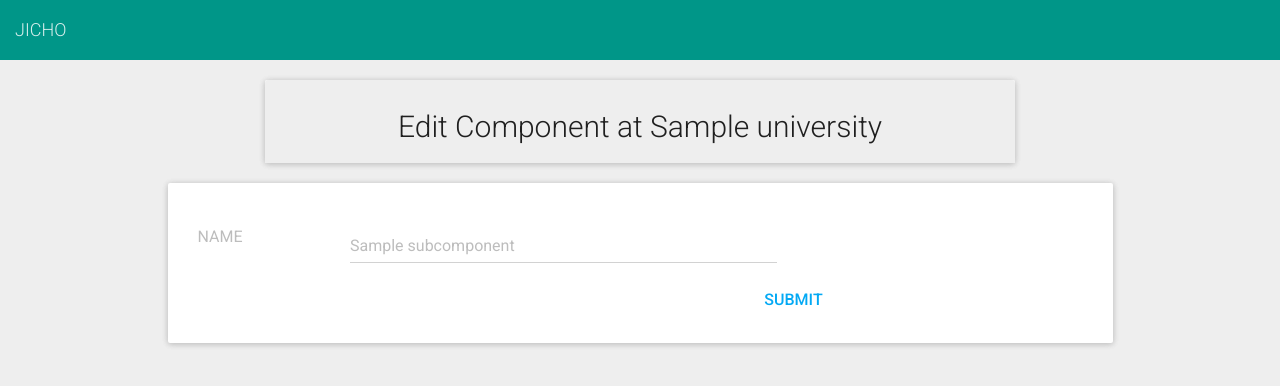
After one commit to lonac/eye, a Laravel app: page /universities/1/university_comp/1/university-subcomp/edit/1 in a window 1280 px wide. The commit adds this page. Shown: the top 386 px of the page. Run offline with Laravel 8, Linux system fonts and the light colour scheme; tables that the repository leaves empty hold one stand-in row (values such as "Sample post"); settings files or empty folders that the repository lacks are supplied; some libraries are stand-ins or nearby versions.

Commit message:
edition of subcomponent complete

```diff
--- a/app/Http/Controllers/UniverSubCompController.php
+++ b/app/Http/Controllers/UniverSubCompController.php
@@ -122,7 +122,7 @@ class UniverSubCompController extends Controller
 
         $uni_comp = $university->university_components()->where('id', $comp->id)->get();
 
-        $uni_subcomp = $comp->university_subcomponents()->where('university_components_id','$comp->id')->get();
+        $uni_subcomp = $comp->university_subcomponents()->where('university_components_id',$comp->id)->get();
 
 
         return view('university-subcomp.show',compact('university','uni_comp','uni_subcomp'));
@@ -134,9 +134,19 @@ class UniverSubCompController extends Controller
      * @param  int  $id
      * @return \Illuminate\Http\Response
      */
-    public function edit($id)
+    public function edit($id, $comp_id, $sub)
     {
-        //
+
+        $university = University::findOrFail($id);
+
+        $unicomp = UniversityComponents::findOrFail($comp_id);
+
+        $unisubcomp =UniversitySubcomponent::findOrFail($sub);
+
+        $subcomp = $unicomp->university_subcomponents()->where('id', $unisubcomp->id)->get();
+
+        return view('university-subcomp.edit',compact('university','unicomp','unisubcomp','subcomp'));
+
     }
 
     /**
@@ -146,9 +156,24 @@ class UniverSubCompController extends Controller
      * @param  int  $id
      * @return \Illuminate\Http\Response
      */
-    public function update(Request $request, $id)
+    public function update(Request $request, $id, $comp_id, $sub)
     {
-        //
+         $this->validate($request,[
+            'name'=>'required|max:100',
+            ]);
+        $university = University::findOrFail($id);
+
+        $unicomp = UniversityComponents::findOrFail($comp_id);
+
+        $uni_subcomp =UniversitySubcomponent::findOrFail($sub);
+        $uni_subcomp->university_components_id = $unicomp->id;
+        $uni_subcomp->name = $request->input('name');
+
+         $uni_subcomp->save();
+
+        return redirect('/universities/'.$university->id.'/university_comp/'.$unicomp->id.'/university-subcomp')->with('message','Component Successfully Updated');
+
+
     }
 
     /**
--- a/resources/views/university-subcomp/admin-subcomp.blade.php
+++ b/resources/views/university-subcomp/admin-subcomp.blade.php
@@ -28,9 +28,11 @@
 								<tr>
 									<td>{{$comp->name}}</td>
 									<td>
-										<a href="{{url('universities')}}" class="btn btn-primary">EDIT</a>
+										<a href="{{url('universities/'.$comp->university_component->university_id.'/university_comp/'.$comp->university_components_id.'/university-subcomp/edit/'.$comp->id)}}" class="btn btn-primary">EDIT</a>
 									</td>
 									<td>
+										<form method="POST" action="{{'universities/'.$comp->university_id.'/university_comp/'.$comp->id.'/university-subcomp'}}">
+										</form>
 										<a href="{{url('universities')}}" class="btn btn-danger">DELETE</a>
 									</td>
 								</tr>
--- /dev/null
+++ b/resources/views/university-subcomp/edit.blade.php
@@ -0,0 +1,46 @@
+@extends('layouts.master')
+
+@section('title',$unisubcomp->name)
+
+@section('content')
+
+<div class="container">
+	@if($subcomp->count()>0)
+	<div class="row">
+		<div class="col-sm-8 col-sm-offset-2">
+			<div class="panel panel-default">
+				<div class="panel-heading"><center><h2>Edit Component at {{$university->name}}</h2></center></div>
+			</div>
+		</div>
+	</div>
+	<div class="row">
+		<div class="col-sm-10 col-sm-offset-1">
+			<form method="post" action="{{url('universities/'.$university->id.'/university_comp/'.$unicomp->id.'/university-subcomp/edit/'.$unisubcomp->id)}}">
+				{{csrf_field()}}
+				{{method_field('PATCH')}}
+				<div class="panel panel-default">
+					<div class="panel-body">
+						<div class="form-group">
+							<div class="col-md-2">
+								<label for="name">NAME</label>
+							</div>
+							<div class="col-md-6">
+								<input type="text" class="form-control" name="name" placeholder="{{$unisubcomp->name}}">
+							</div>
+						</div>
+						<div class="form-group">
+							<div class="col-md-4 col-md-offset-6">
+								<input type="submit" class="btn btn-info btn-lg btn-block">
+							</div>
+						</div>
+					</div>
+				</div>
+			</form>
+		</div>
+	</div>
+	@else
+		@include('errors.503')
+	@endif
+</div>
+
+@endsection
--- a/routes/web.php
+++ b/routes/web.php
@@ -65,6 +65,9 @@ Route::get('universities/{id}/university_comp/{comp_id}/university-subcomp/show'
 Route::get('universities/{id}/university_comp/{comp_id}/university-subcomp/add','UniverSubCompController@add');
 Route::post('universities/{id}/university_comp/{comp_id}/university-subcomp/add','UniverSubCompController@addNew');
 
+Route::get('universities/{id}/university_comp/{comp_id}/university-subcomp/edit/{sub_id}','UniverSubCompController@edit');
+Route::patch('universities/{id}/university_comp/{comp_id}/university-subcomp/edit/{sub_id}','UniverSubCompController@update');
+
 Route::get('universities/{id}/university_comp/{comp_id}/university-subcomp','UniverSubCompController@showAdminComp');
 
 
```
